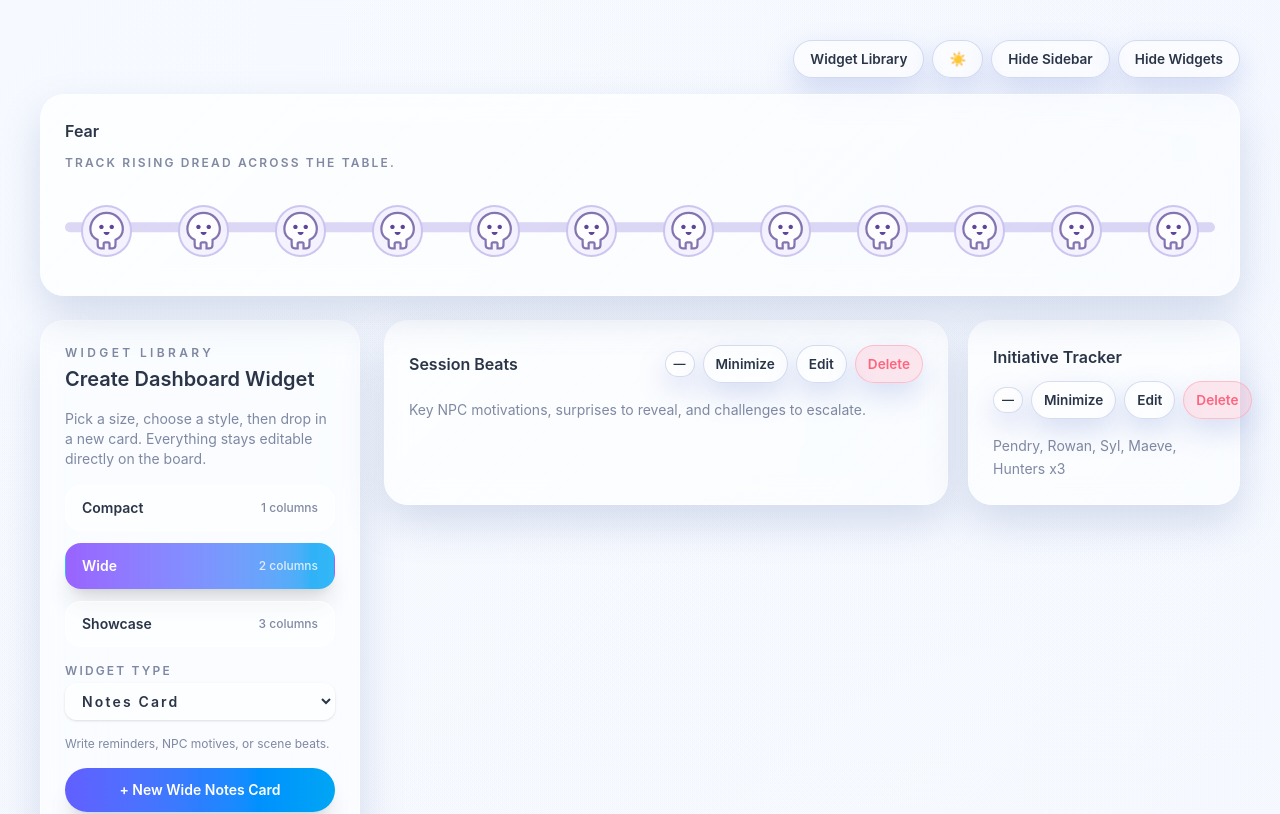
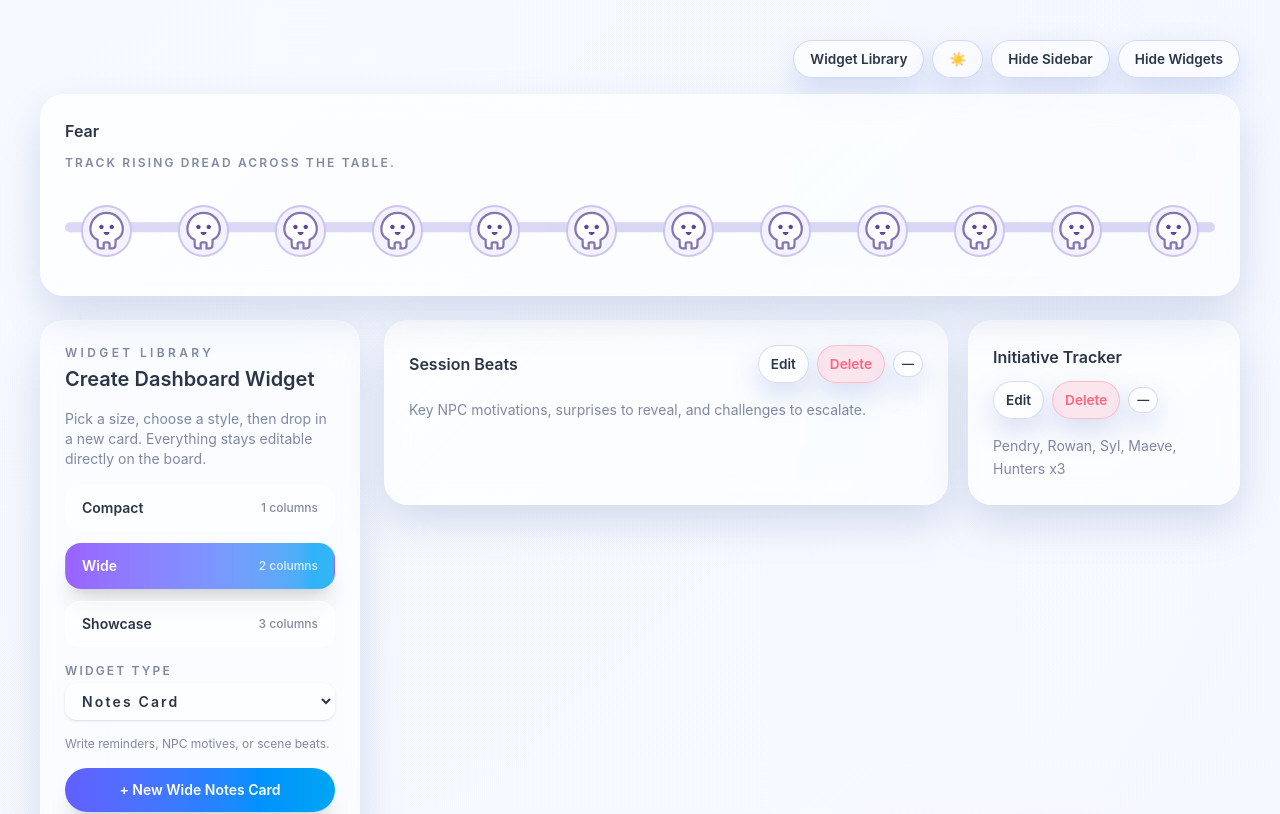
Before and after one commit to kmcgarry1/daggerheart-dm-screen, a Vue app: page / in a window 1280 px wide. Shown: the top 814 px of the page. Built offline with nearby package versions, Linux system fonts and the light colour scheme; the HTML template or start-up script is replaced by a standard one.

Commit message:
fixed duplication and defineEmits issues

```diff
--- a/src/components/dm-screen/ScreenWorkspace.vue
+++ b/src/components/dm-screen/ScreenWorkspace.vue
@@ -41,44 +41,7 @@
                 {{ widget.title || (widget.type === 'countdown' ? 'Countdown' : 'Untitled Widget') }}
               </span>
               <div class="flex items-center gap-2">
-                <button
-                  v-if="!widget.hidden"
-                  type="button"
-                  class="dh-toggle px-2 py-1 text-xs"
-                  @click="updateWidget(widget.id, 'hidden', true)"
-                  aria-label="Minimize widget"
-                  title="Minimize"
-                >
-                  —
-                </button>
-                <button
-                  v-else
-                  type="button"
-                  class="dh-toggle px-2 py-1 text-xs"
-                  @click="updateWidget(widget.id, 'hidden', false)"
-                  aria-label="Restore widget"
-                  title="Restore"
-                >
-                  ◼
-                </button>
-                <button
-                  v-if="!widget.hidden"
-                  type="button"
-                  class="dh-toggle px-3 py-2"
-                  @click="updateWidget(widget.id, 'hidden', true)"
-                  aria-label="Minimize widget"
-                >
-                  Minimize
-                </button>
-                <button
-                  v-else
-                  type="button"
-                  class="dh-toggle px-3 py-2"
-                  @click="updateWidget(widget.id, 'hidden', false)"
-                  aria-label="Restore widget"
-                >
-                  Restore
-                </button>
+
                 <select
                   v-if="widget.editing"
                   :value="widget.size"
@@ -108,6 +71,26 @@
                   aria-label="Delete widget"
                 >
                   Delete
+                </button>
+                <button
+                  v-if="!widget.hidden"
+                  type="button"
+                  class="dh-toggle px-2 py-1 text-xs"
+                  @click="updateWidget(widget.id, 'hidden', true)"
+                  aria-label="Minimize widget"
+                  title="Minimize"
+                >
+                  —
+                </button>
+                <button
+                  v-else
+                  type="button"
+                  class="dh-toggle px-2 py-1 text-xs"
+                  @click="updateWidget(widget.id, 'hidden', false)"
+                  aria-label="Restore widget"
+                  title="Restore"
+                >
+                  ◼
                 </button>
               </div>
             </div>
@@ -284,7 +267,7 @@ const props = defineProps<{
 const emit = defineEmits<{
   (e: 'toggle-edit', id: string): void
   (e: 'remove-widget', id: string): void
-  (e: 'update-widget', payload: { id: string; key: 'title' | 'body' | 'size' | 'url' | 'background'; value: string | boolean }): void
+  (e: 'update-widget', payload: { id: string; key: 'title' | 'body' | 'size' | 'url' | 'background' | 'hidden'; value: string | boolean }): void
   (
     e: 'update-countdown',
     payload: { id: string; config: CountdownConfig; title: string; description: string },
```
